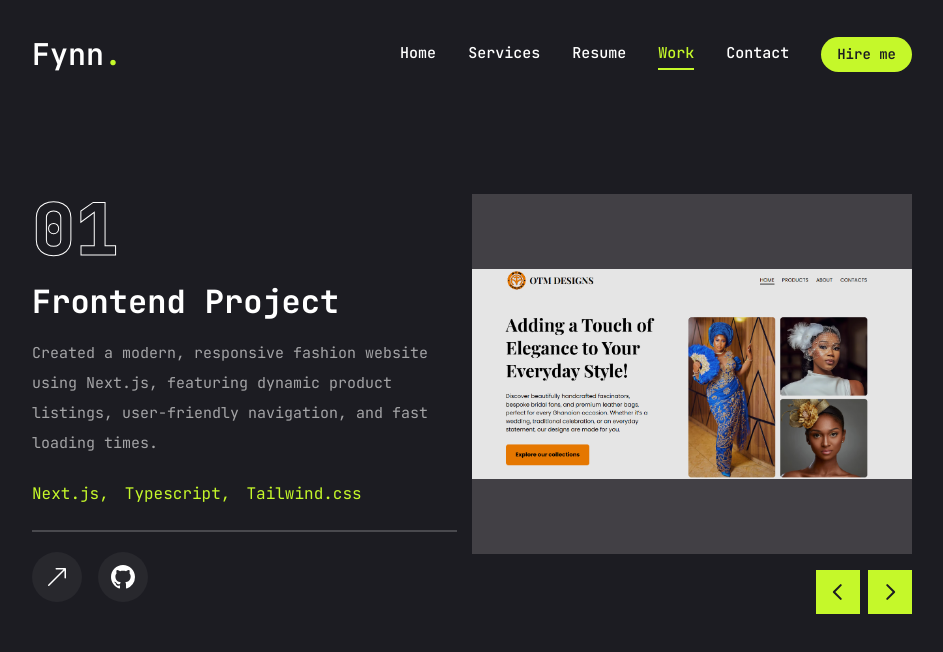
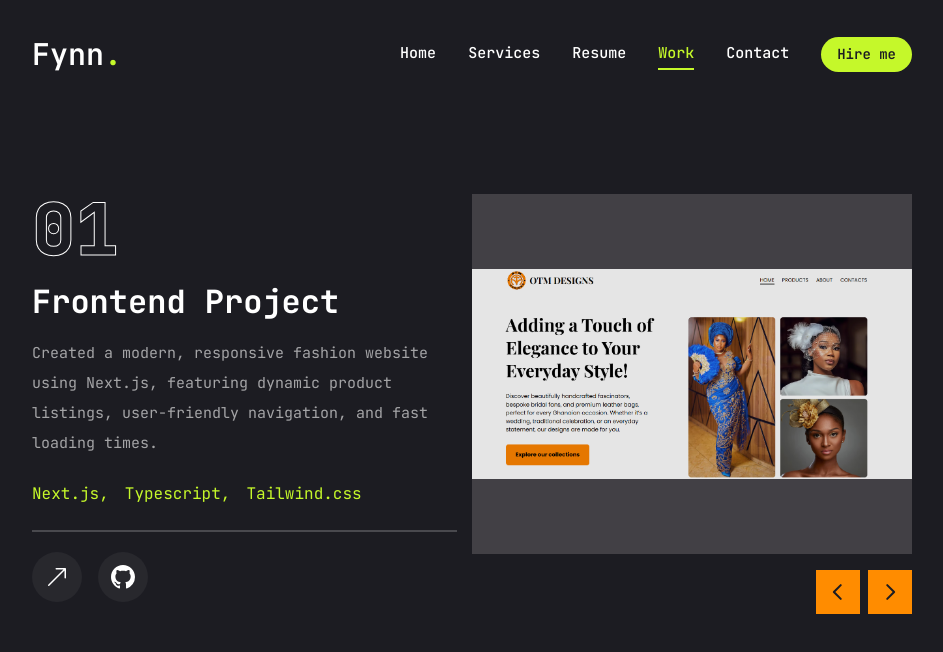
Before and after one commit to InFynnity8/fynn-portfolio, a Next.js app: page /work in a window 1280 px wide. Shown: the top 652 px of the page, without its empty margins (168-1111 px from the left). Built offline with nearby package versions, Linux system fonts and the light colour scheme; no server answers.

Commit message:
links updated

```diff
--- a/app/work/page.jsx
+++ b/app/work/page.jsx
@@ -26,7 +26,7 @@ const projects = [
       { name: "Typescript" },
       { name: "Tailwind.css" }],
     image: "/assets/projects/otm.png",
-    live: "https://sunny-pixie-46d633.netlify.app/",
+    live: "https://otmdesigns.netlify.app/",
     github: "https://github.com/InFynnity8/otmwebsite",
   },
   {
@@ -37,7 +37,7 @@ const projects = [
       "Developed a comprehensive web application to streamline patient records, appointment scheduling, and billing. Integrated intuitive UI features to enhance user experience, ensuring efficient healthcare data management and accessibility.",
     stack: [{ name: "Next.js" }, { name: "TypeScript" }, { name: "Tailwind.css" }],
     image: "/assets/projects/health.png",
-    live: "https://rad-kelpie-378f0b.netlify.app/",
+    live: "https://carepulse-fynn.netlify.app/",
     github: "https://github.com/InFynnity8/Healtcare-Mangement-System",
   },
   {
@@ -50,7 +50,7 @@ const projects = [
       { name: "Html 5" }, { name: "Css 3" }, { name: "Javascript" }
     ],
     image: "/assets/projects/interhub.png",
-    live: "https://fabulous-conkies-4ea278.netlify.app/",
+    live: "https://internhubhq.netlify.app/",
     github: "https://github.com/InFynnity8/internHub",
   },
 ];
@@ -105,7 +105,7 @@ const Work = () => {
               {/* buttons */}
               <div className="flex items-center gap-4">
                 {/* live project button */}
-                <Link href={project.live}>
+                <Link target="_blank" href={project.live}>
                   <TooltipProvider delayDuration={100}>
                     <Tooltip>
                       <TooltipTrigger className="group w-[50px] h-[50px] rounded-full bg-white/5 flex justify-center items-center">
@@ -118,7 +118,7 @@ const Work = () => {
                   </TooltipProvider>
                 </Link>
                 {/* github project button */}
-                <Link href={project.github}>
+                <Link target="_blank" href={project.github}>
                   <TooltipProvider delayDuration={100}>
                     <Tooltip>
                       <TooltipTrigger className="group w-[50px] h-[50px] rounded-full bg-white/5 flex justify-center items-center">
--- a/components/WorkSliderBtns.jsx
+++ b/components/WorkSliderBtns.jsx
@@ -7,7 +7,7 @@ const WorkSliderBtns = ({ projectNum }) => {
   let dynamicClass;
   switch (projectNum) {
     case "01":
-      dynamicClass = "bg-accent hover:bg-accent-hover text-primary";
+      dynamicClass = "bg-[#ff8c00] hover:bg-[#ab5601] text-primary";
       break;
     case "02":
       dynamicClass = "bg-green-500 hover:bg-green-700 text-primary";
```
